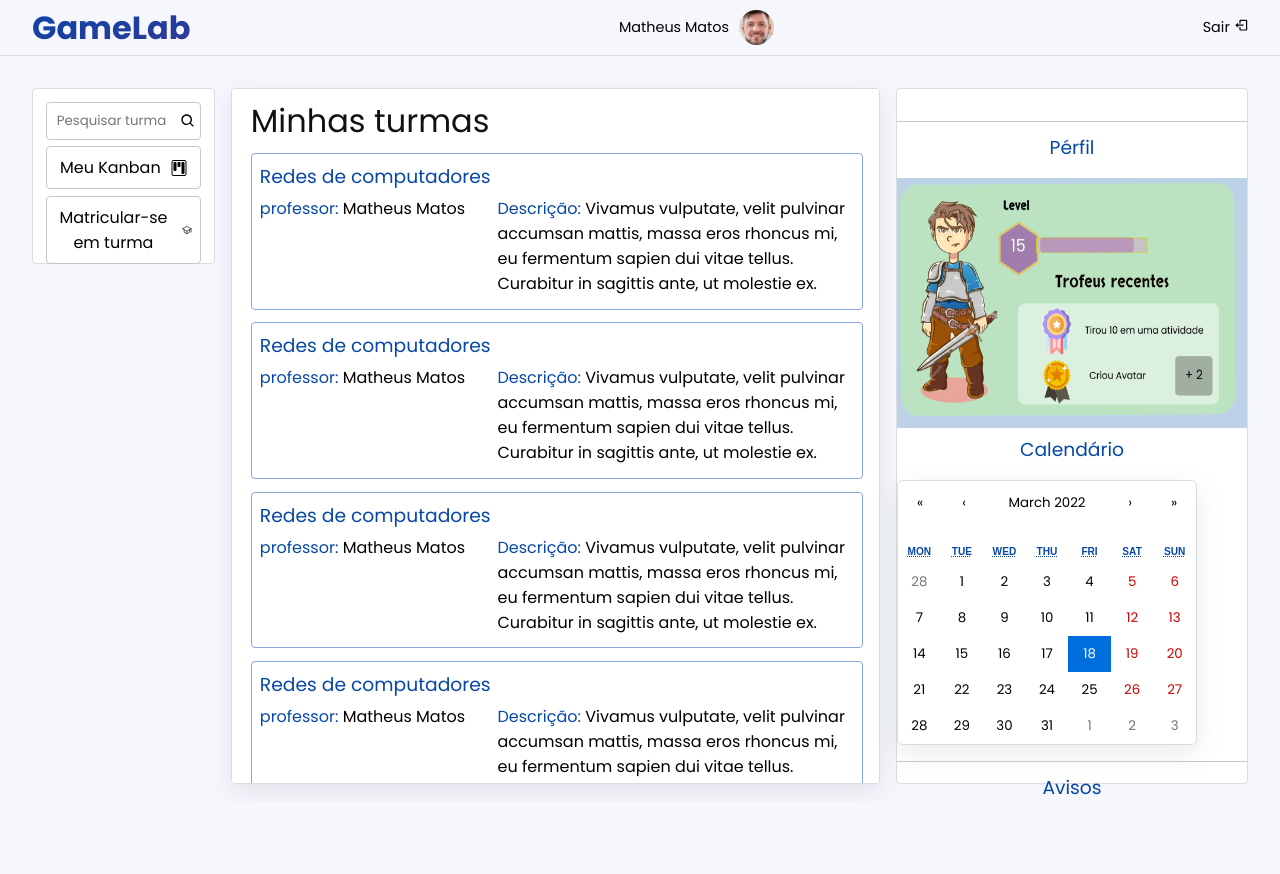
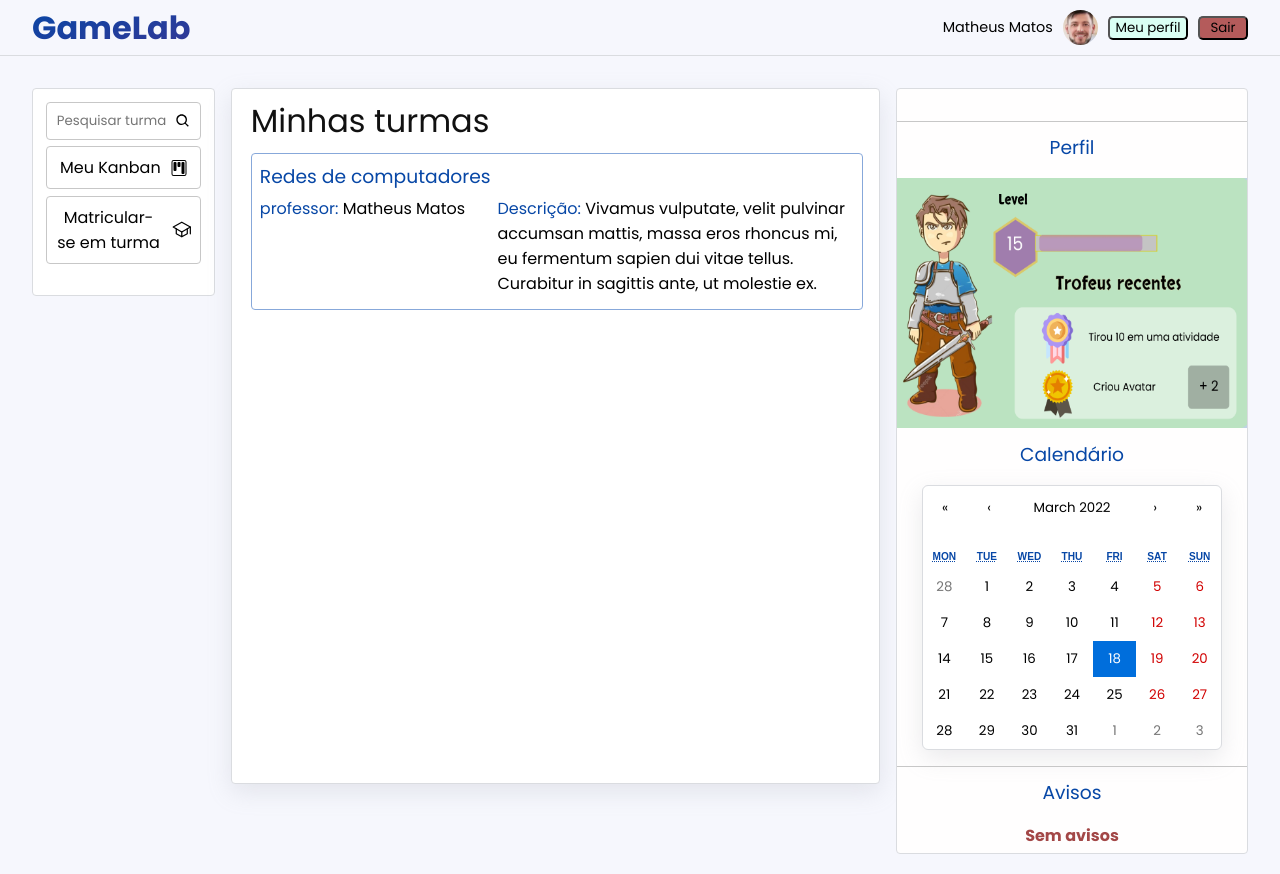
Before and after one commit to MiguelCastro1/Gamelab, a React (Vite) app in the folder frontend/: page /home2 in a window 1280 px wide. Before the commit the page ends 802 px from the top, so only its background shows below. Built offline with nearby package versions, Linux system fonts and the light colour scheme.

Commit message:
alteraçoes na home aluno

```diff
--- a/frontend/src/Pages/HomeAluno/index.jsx
+++ b/frontend/src/Pages/HomeAluno/index.jsx
@@ -7,7 +7,7 @@ import HeaderHome from "../../components/HeaderHome";
 import BoxTurma from "../../components/BoxTurma";
 import Calendar from "react-calendar";
 import styles from "./styles.module.scss";
-import imageAluno from "../../assets/Aluno_Personagem.png";
+import imageAluno from "../../assets/Aluno_Personagem2.png";
 function HomeAluno() {
   const [date, setDate] = useState(new Date());
 
@@ -23,7 +23,7 @@ function HomeAluno() {
                 <BiSearch
                   style={{
                     position: "absolute",
-                    right: "5px",
+                    right: "10px",
                     top: "50%",
                     transform: "translateY(-50%)",
                     zIndex: "10",
@@ -34,7 +34,7 @@ function HomeAluno() {
                 Meu Kanban <BsKanban />
               </li>
               <li>
-               Matricular-se em turma <IoSchoolOutline />{" "}
+               Matricular-se em turma<IoSchoolOutline className={styles.iconS} size={35}/>{" "}
               </li>
             </ul>
           </div>
@@ -65,60 +65,11 @@ function HomeAluno() {
                 descricao="Vivamus vulputate, velit pulvinar accumsan mattis, massa eros rhoncus mi, eu fermentum sapien dui vitae tellus. Curabitur in sagittis ante, ut molestie ex."
               />
             </Link>
-            <Link to="login">
-              <BoxTurma
-                nomeTurma="Redes de computadores"
-                professor="Matheus Matos"
-                descricao="Vivamus vulputate, velit pulvinar accumsan mattis, massa eros rhoncus mi, eu fermentum sapien dui vitae tellus. Curabitur in sagittis ante, ut molestie ex."
-              />
-            </Link>
-            <Link to="login">
-              <BoxTurma
-                nomeTurma="Redes de computadores"
-                professor="Matheus Matos"
-                descricao="Vivamus vulputate, velit pulvinar accumsan mattis, massa eros rhoncus mi, eu fermentum sapien dui vitae tellus. Curabitur in sagittis ante, ut molestie ex."
-              />
-            </Link>
-            <Link to="login">
-              <BoxTurma
-                nomeTurma="Redes de computadores"
-                professor="Matheus Matos"
-                descricao="Vivamus vulputate, velit pulvinar accumsan mattis, massa eros rhoncus mi, eu fermentum sapien dui vitae tellus. Curabitur in sagittis ante, ut molestie ex."
-              />
-            </Link>
-            <Link to="login">
-              <BoxTurma
-                nomeTurma="Redes de computadores"
-                professor="Matheus Matos"
-                descricao="Vivamus vulputate, velit pulvinar accumsan mattis, massa eros rhoncus mi, eu fermentum sapien dui vitae tellus. Curabitur in sagittis ante, ut molestie ex."
-              />
-            </Link>
-            <Link to="login">
-              <BoxTurma
-                nomeTurma="Redes de computadores"
-                professor="Matheus Matos"
-                descricao="Vivamus vulputate, velit pulvinar accumsan mattis, massa eros rhoncus mi, eu fermentum sapien dui vitae tellus. Curabitur in sagittis ante, ut molestie ex."
-              />
-            </Link>
-            <Link to="login">
-              <BoxTurma
-                nomeTurma="Redes de computadores"
-                professor="Matheus Matos"
-                descricao="Vivamus vulputate, velit pulvinar accumsan mattis, massa eros rhoncus mi, eu fermentum sapien dui vitae tellus. Curabitur in sagittis ante, ut molestie ex."
-              />
-            </Link>
-            <Link to="login">
-              <BoxTurma
-                nomeTurma="Redes de computadores"
-                professor="Matheus Matos"
-                descricao="Vivamus vulputate, velit pulvinar accumsan mattis, massa eros rhoncus mi, eu fermentum sapien dui vitae tellus. Curabitur in sagittis ante, ut molestie ex."
-              />
-            </Link>
           </div>
           <div className={styles.sideBarRight}>
             <ul>
               <li className={styles.avisos}>
-              <h3> Pérfil </h3>
+              <h3> Perfil </h3>
               <img src={imageAluno} alt="Nada"  width={350} height={250}/>
               </li>
               <li>
@@ -131,6 +82,7 @@ function HomeAluno() {
               </li>
               <li className={styles.avisos}>
                 <h3>Avisos</h3>
+                <h4>Sem avisos</h4>
               </li>
             </ul>
           </div>
--- a/frontend/src/Pages/HomeAluno/styles.module.scss
+++ b/frontend/src/Pages/HomeAluno/styles.module.scss
@@ -18,6 +18,7 @@
         border-radius: 4px;
         padding: 1rem 1rem 1rem 1.2rem;
         overflow: auto;
+        height: auto;
 
         header {
           display: flex;
@@ -63,9 +64,11 @@
         justify-content: center;
         padding-top: 1rem;
         border: 1px solid var(--gray-100);
-        background: white;
+        background: rgb(255, 254, 254);
         border-radius: 4px;
-        max-height: 87vh;
+        max-height: auto;
+        margin-block-end: 20px;
+
 
         ul {
           list-style: none;
@@ -80,11 +83,24 @@
             margin-top: 1rem;
             padding-top: 0.7rem;
             border-top: 1px solid var(--gray-300);
+            margin-block-end: 5px;
+
+
             p {
               text-align: center;
               color: #111;
               font-size: 0.8rem;
             }
+            h4{
+              text-align: center;
+              color:rgb(163, 71, 71)
+            }
+          }
+          li{
+            align-items: center;
+            justify-content: center;
+            width: 100%;
+
           }
         }
       }
@@ -96,13 +112,12 @@
         border: 1px solid var(--gray-100);
         background: white;
         border-radius: 4px;
-        height: 11rem;
+        height: 13rem;
 
         ul {
           list-style: none;
           // color: var(--blue-700);
           width: 100%;
-
           li {
             display: flex;
             align-items: center;
@@ -117,6 +132,7 @@
             border-radius: 4px;
             cursor: pointer;
             transition: margin-bottom 0.1s ease-in-out;
+
 
             &:hover {
               margin-bottom: 0.8rem;
@@ -141,6 +157,7 @@
             }
           }
         }
+
       }
     }
   }
@@ -149,11 +166,14 @@
     border-radius: 6px;
     max-width: 300px !important;
     max-height: 280px !important;
-    background: white;
+    background: rgb(163, 71, 71);
     border: 1px solid var(--gray-100) !important;
     box-shadow: var(--sombra);
     line-height: 1.125em;
     font-size: 13.5px;
+    align-content: center;
+    margin-left: 25px;
+
   }
 
   @media (max-width: 1200px) {
--- a/frontend/src/Pages/HomeProfessor/index.jsx
+++ b/frontend/src/Pages/HomeProfessor/index.jsx
@@ -79,41 +79,7 @@ function HomeProfessor() {
                 descricao="Vivamus vulputate, velit pulvinar accumsan mattis, massa eros rhoncus mi, eu fermentum sapien dui vitae tellus. Curabitur in sagittis ante, ut molestie ex."
               />
             </Link>
-            <Link to="login">
-              <BoxTurma
-                nomeTurma="Redes de computadores"
-                professor="Matheus Matos"
-                descricao="Vivamus vulputate, velit pulvinar accumsan mattis, massa eros rhoncus mi, eu fermentum sapien dui vitae tellus. Curabitur in sagittis ante, ut molestie ex."
-              />
-            </Link>
-            <Link to="login">
-              <BoxTurma
-                nomeTurma="Redes de computadores"
-                professor="Matheus Matos"
-                descricao="Vivamus vulputate, velit pulvinar accumsan mattis, massa eros rhoncus mi, eu fermentum sapien dui vitae tellus. Curabitur in sagittis ante, ut molestie ex."
-              />
-            </Link>
-            <Link to="login">
-              <BoxTurma
-                nomeTurma="Redes de computadores"
-                professor="Matheus Matos"
-                descricao="Vivamus vulputate, velit pulvinar accumsan mattis, massa eros rhoncus mi, eu fermentum sapien dui vitae tellus. Curabitur in sagittis ante, ut molestie ex."
-              />
-            </Link>
-            <Link to="login">
-              <BoxTurma
-                nomeTurma="Redes de computadores"
-                professor="Matheus Matos"
-                descricao="Vivamus vulputate, velit pulvinar accumsan mattis, massa eros rhoncus mi, eu fermentum sapien dui vitae tellus. Curabitur in sagittis ante, ut molestie ex."
-              />
-            </Link>
-            <Link to="login">
-              <BoxTurma
-                nomeTurma="Redes de computadores"
-                professor="Matheus Matos"
-                descricao="Vivamus vulputate, velit pulvinar accumsan mattis, massa eros rhoncus mi, eu fermentum sapien dui vitae tellus. Curabitur in sagittis ante, ut molestie ex."
-              />
-            </Link>
+
           </div>
           <div className={styles.sideBarRight}>
             <ul>
@@ -125,9 +91,7 @@ function HomeProfessor() {
                   value={date}
                 />
               </li>
-              <li className={styles.avisos}>
-                <h3>Avisos</h3>
-              </li>
+
             </ul>
           </div>
         </div>
--- a/frontend/src/components/HeaderHome/index.jsx
+++ b/frontend/src/components/HeaderHome/index.jsx
@@ -9,11 +9,12 @@ function HeaderHome() {
       <div className={styles.content}>
         <h1>GameLab</h1>
         <div className={styles.areaUser}>
-          <a href="#"> Matheus Matos  </a>
-          <img src={imgUser} alt="usuário" />
-        </div>
-        <div className={styles.areaUser}>
-        <a href="#"> Sair <BiLogOut></BiLogOut> </a>
+        <a href="#"> Matheus Matos  </a>
+        <img src={imgUser} alt="usuário" />
+        <button className={styles.b_perfil}value='Meu_perfil'>Meu perfil</button>
+        <button className={styles.b_sair} value='sair'>Sair</button>
+
+
         </div>
       </div>
     </header>
--- a/frontend/src/components/HeaderHome/styles.module.scss
+++ b/frontend/src/components/HeaderHome/styles.module.scss
@@ -1,6 +1,7 @@
 .container {
   height: 3.5rem;
   border-bottom: 1px solid var(--gray-100);
+
 
   .content {
     width: min(95vw, 1390px);
@@ -11,6 +12,20 @@
     align-items: center;
     justify-content: space-between;
 
+
+
+    .b_sair{
+      border-radius: 5px;
+      background-color: rgb(180, 91, 91);
+      width: 50px;
+    }
+
+    .b_perfil{
+      border-radius: 5px;
+      background-color: rgb(218, 255, 244);
+      width: 80px;
+
+    }
     h1 {
       font-weight: 700 !important;
       background: -webkit-linear-gradient(
```
Also changed, not shown: frontend/src/assets/Aluno_Personagem.png (deleted), frontend/src/assets/Aluno_Personagem2.png (added).
